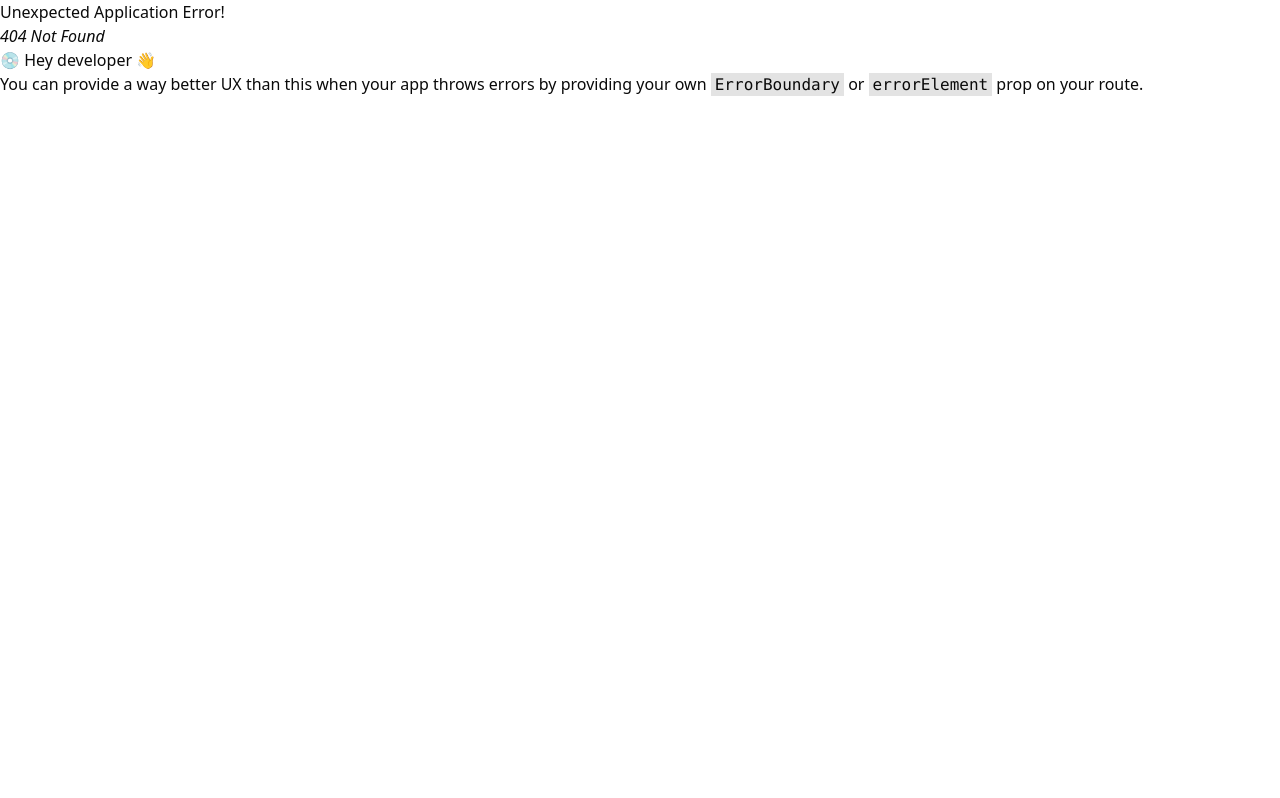
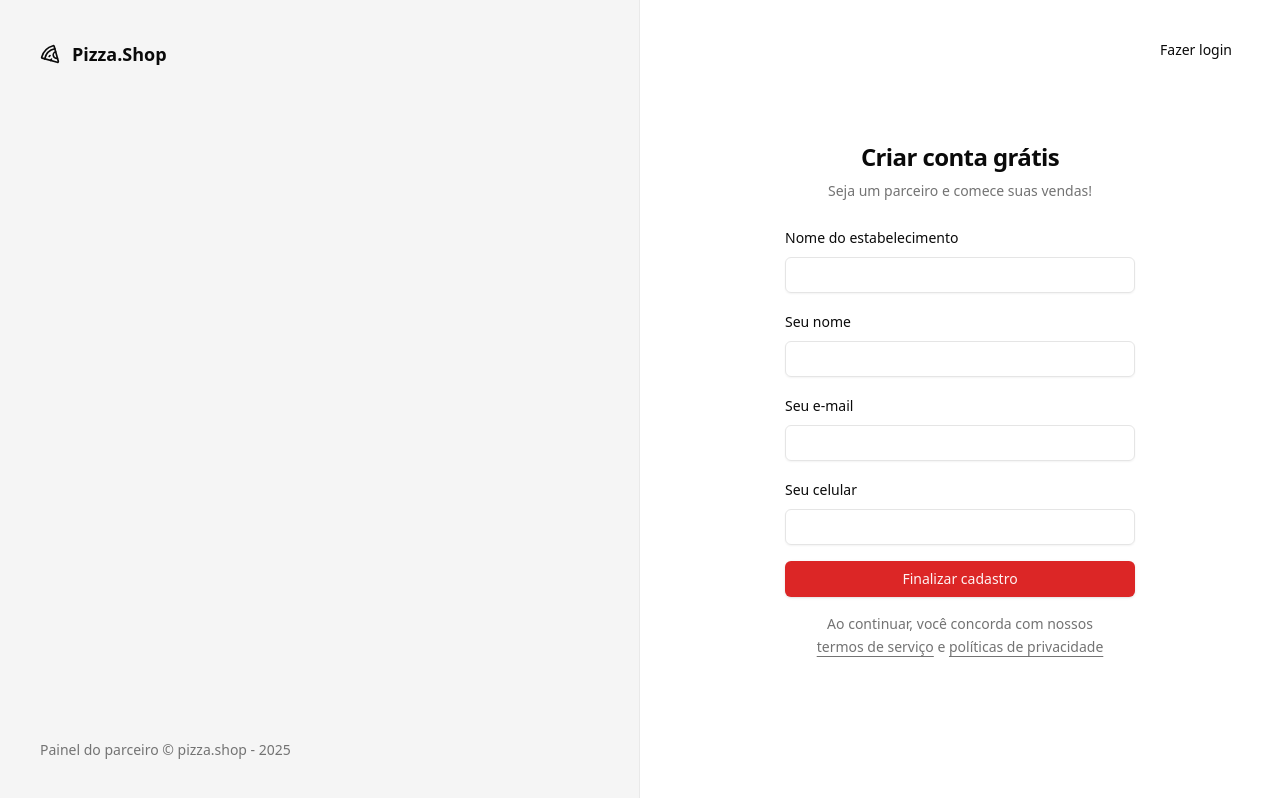
Before and after one commit to helzaaragao/PizzaShop, a React (Vite) app: page /sign-up in a window 1280 px wide. Before the commit this address had no page. Built offline with nearby package versions, Linux system fonts and the light colour scheme.

Commit message:
pagina de cadastro dos restaurantes

```diff
--- a/package.json
+++ b/package.json
@@ -19,11 +19,13 @@
     "class-variance-authority": "^0.7.1",
     "clsx": "^2.1.1",
     "lucide-react": "^0.474.0",
+    "next-themes": "^0.4.4",
     "react": "^18.3.1",
     "react-dom": "^18.3.1",
     "react-helmet-async": "^2.0.5",
     "react-hook-form": "^7.54.2",
     "react-router-dom": "^7.1.4",
+    "sonner": "^1.7.4",
     "tailwind-merge": "^2.6.0",
     "tailwindcss-animate": "^1.0.7",
     "zod": "^3.24.1"
--- a/src/App.tsx
+++ b/src/App.tsx
@@ -2,6 +2,7 @@ import './global.css';
 import { RouterProvider } from 'react-router-dom';
 import { router } from './router';
 import {Helmet, HelmetProvider} from 'react-helmet-async'
+import { Toaster } from '@/components/ui/sonner'
 
 
 export function App() {
@@ -10,6 +11,7 @@ export function App() {
     <HelmetProvider>
       <Helmet titleTemplate="%s | pizza.shop"></Helmet>
          <RouterProvider router={router}/>
+         <Toaster richColors/>
     </HelmetProvider>
 
     // quando quer fazer forms e validar = hook-form e zod
--- /dev/null
+++ b/src/components/ui/sonner.tsx
@@ -0,0 +1,29 @@
+import { useTheme } from "next-themes"
+import { Toaster as Sonner } from "sonner"
+
+type ToasterProps = React.ComponentProps<typeof Sonner>
+
+const Toaster = ({ ...props }: ToasterProps) => {
+  const { theme = "system" } = useTheme()
+
+  return (
+    <Sonner
+      theme={theme as ToasterProps["theme"]}
+      className="toaster group"
+      toastOptions={{
+        classNames: {
+          toast:
+            "group toast group-[.toaster]:bg-background group-[.toaster]:text-foreground group-[.toaster]:border-border group-[.toaster]:shadow-lg",
+          description: "group-[.toast]:text-muted-foreground",
+          actionButton:
+            "group-[.toast]:bg-primary group-[.toast]:text-primary-foreground",
+          cancelButton:
+            "group-[.toast]:bg-muted group-[.toast]:text-muted-foreground",
+        },
+      }}
+      {...props}
+    />
+  )
+}
+
+export { Toaster }
--- a/src/pages/_layouts/auth.tsx
+++ b/src/pages/_layouts/auth.tsx
@@ -15,7 +15,7 @@ export function AuthLayout(){
 
             </div>
 
-            <div className="flex flex-col items-center justify-center">
+            <div className="relative flex flex-col items-center justify-center ">
                 <Outlet></Outlet>
             </div>
         </div>
--- a/src/pages/auth/sign-in.tsx
+++ b/src/pages/auth/sign-in.tsx
@@ -1,8 +1,10 @@
 import { Button } from "@/components/ui/button";
 import { Input } from "@/components/ui/input";
 import { Label } from "@/components/ui/label";
+import { toast } from "sonner"
 import { Helmet } from "react-helmet-async";
 import { useForm } from 'react-hook-form'
+import { Link } from "react-router-dom";
 import {z} from 'zod'
 
 const signInForm = z.object({
@@ -13,15 +15,33 @@ type SignInForm = z.infer<typeof signInForm>
 
 
 export function SignIn(){
-    const {register, handleSubmit } = useForm<SignInForm>()
+    const {register, handleSubmit, formState: {isSubmitting} } = useForm<SignInForm>()
 
     async function handleSignIn(data: SignInForm){
 
+        try{
+            await new Promise((resolve) => setTimeout(resolve, 2000));  // o sistema aguarda dois segundos
+            toast.success('Enviamos um link de autentificação para o seu e-mail.', {
+            action: {
+                label: 'Reenviar',
+                onClick: () => handleSignIn(data)
+            },
+       });
+        } catch {
+            toast.error('Credenciais inválidas.')
+        }
     }
+
     return (
      <>
             <Helmet title="Login"></Helmet>
                 <div className="p-8">
+                    <Button variant="ghost" asChild className="absolute right-8 top-8">
+                        {/* o que eu quero mover fica como absolute e o que fica parado relative */}
+                        <Link to="/sign-up">
+                            Novo estabelecimento
+                        </Link>
+                    </Button>
                     <div className="flex w-[350px] flex-col justify-center gap-6">
                         <div className="flex flex-col gap-2 text-center">
                             <h1 className="text-2xl font-semibold tracking-tight">Acessar painel</h1>
@@ -33,7 +53,7 @@ export function SignIn(){
                                 <Label htmlFor="email">Seu e-mail</Label>
                                 <Input id="email" type="email" {...register('email')}></Input>
                             </div>
-                            <Button className="w-full" type="submit">Acessar painel</Button>
+                            <Button disabled={isSubmitting} className="w-full" type="submit">Acessar painel</Button>
                         </form>
                     </div>
                 </div>
@@ -44,5 +64,5 @@ export function SignIn(){
     )
 }
 // O que é Helmet e o que ele faz??
-// O React Helmet é um componente reutilizável do React que permite controlar o cabeçalho de um documento. Ele é usado para gerenciar meta tags, títulos e outros elementos de cabeçalho.
-// 15:34
+// O React Helmet é um componente reutilizável do React que permite controlar o cabeçalho de um documento.
+//  Ele é usado para gerenciar meta tags, títulos e outros elementos de cabeçalho.
--- /dev/null
+++ b/src/pages/auth/sign-up.tsx
@@ -0,0 +1,93 @@
+import { Button } from "@/components/ui/button";
+import { Input } from "@/components/ui/input";
+import { Label } from "@/components/ui/label";
+import { toast } from "sonner"
+import { Helmet } from "react-helmet-async";
+import { useForm } from 'react-hook-form'
+import {z} from 'zod'
+import { Link, useNavigate } from "react-router-dom";
+
+// Crl Shirt P + Replace
+
+const signUpForm = z.object({
+    restaurantName: z.string(),
+    managerName: z.string(),
+    phone: z.string(),
+    email: z.string().email(),
+})
+
+
+type SignUpForm = z.infer<typeof signUpForm>
+
+
+export function SignUp(){
+    const navigate = useNavigate()
+    const {register, handleSubmit, formState: {isSubmitting} } = useForm<SignUpForm>()
+
+    async function handleSignUp(data: SignUpForm){
+
+        try{
+            console.log(data)
+            await new Promise((resolve) => setTimeout(resolve, 2000));  // o sistema aguarda dois segundos
+            toast.success('Restaurante cadastrado com sucesso!', {
+            action: {
+                label: 'Login',
+                onClick: () => navigate('/sign-in')
+            },
+       });
+        } catch {
+            toast.error('Erro ao cadastrar restaurant.')
+        }
+    }
+
+    return (
+     <>
+            <Helmet title="Cadastro"></Helmet>
+                <div className="p-8">
+                <Button variant="ghost" asChild className="absolute right-8 top-8">
+                        {/* o que eu quero mover fica como absolute e o que fica parado relative */}
+                        <Link to="/sign-in">
+                            Fazer login
+                        </Link>
+                    </Button>
+                    <div className="flex w-[350px] flex-col justify-center gap-6">
+                        <div className="flex flex-col gap-2 text-center">
+                            <h1 className="text-2xl font-semibold tracking-tight">Criar conta grátis</h1>
+                            <p className="text-sm text-muted-foreground">Seja um parceiro e comece suas vendas!</p>
+                        </div>
+
+                        <form onSubmit={handleSubmit(handleSignUp)} className="space-y-4">
+                            <div className="space-y-2">
+                                <Label htmlFor="restaurantName">Nome do estabelecimento</Label>
+                                <Input id="restaurantName" type="text" {...register('restaurantName')}></Input>
+                            </div>
+                            <div className="space-y-2">
+                                <Label htmlFor="managerName">Seu nome</Label>
+                                <Input id="managerName" type="text" {...register('managerName')}></Input>
+                            </div>
+                            <div className="space-y-2">
+                                <Label htmlFor="email">Seu e-mail</Label>
+                                <Input id="email" type="email" {...register('email')}></Input>
+                            </div>
+                            <div className="space-y-2">
+                                <Label htmlFor="phone">Seu celular</Label>
+                                <Input id="phone" type="tel" {...register('phone')}></Input>
+                            </div>
+                            <Button disabled={isSubmitting} className="w-full" type="submit">Finalizar cadastro</Button>
+                            <p className="px-6 text-center text-sm leading-relaxed text-muted-foreground">
+                                Ao continuar, você concorda com nossos{' '} <a className="underline underline-offset-4">
+                                    termos de serviço
+                                </a>{' '} e {' '}
+                                <a className="underline underline-offset-4" href="">
+                                    políticas de privacidade
+                                </a>
+                            </p>
+                        </form>
+                    </div>
+                </div>
+
+
+     </>
+
+    )
+}
```
Also changed, not shown: src/router.tsx (+7 -2 lines), 1 other file (tests, documents, lock files or other folders).
